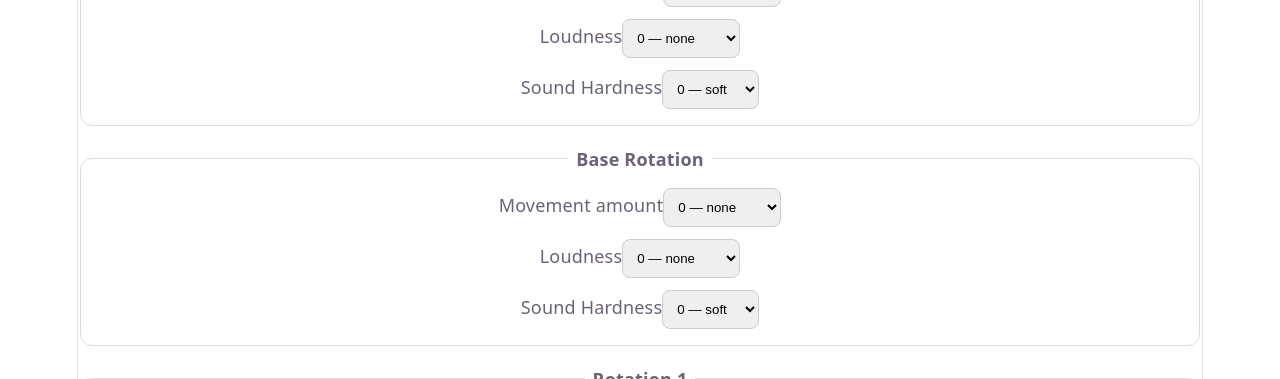
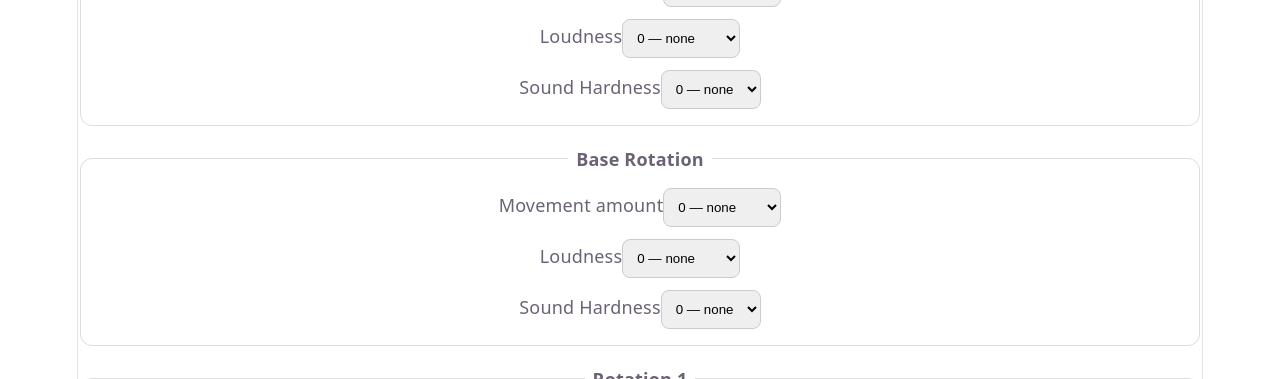
Before and after one commit to wondernoodle09/Smitski-Predictor, a React (Vite) app in the folder frontend/: page /predict in a window 1280 px wide. Shown: the part 273-652 px from the top of the page. Built offline with nearby package versions, Linux system fonts and the light colour scheme.

Commit message:
fixed soft hard scale to include none

```diff
--- a/frontend/src/pages/Predictor.tsx
+++ b/frontend/src/pages/Predictor.tsx
@@ -145,8 +145,9 @@ function Predictor() {
                   )
                 }
               >
-                <option value={0}>0 — soft</option>
-                <option value={1}>1 — hard</option>
+                <option value={0}>0 — none</option>
+                <option value={1}>1 — soft</option>
+                <option value={1}>2 — hard</option>
               </select>
             </label>
           </fieldset>
```
